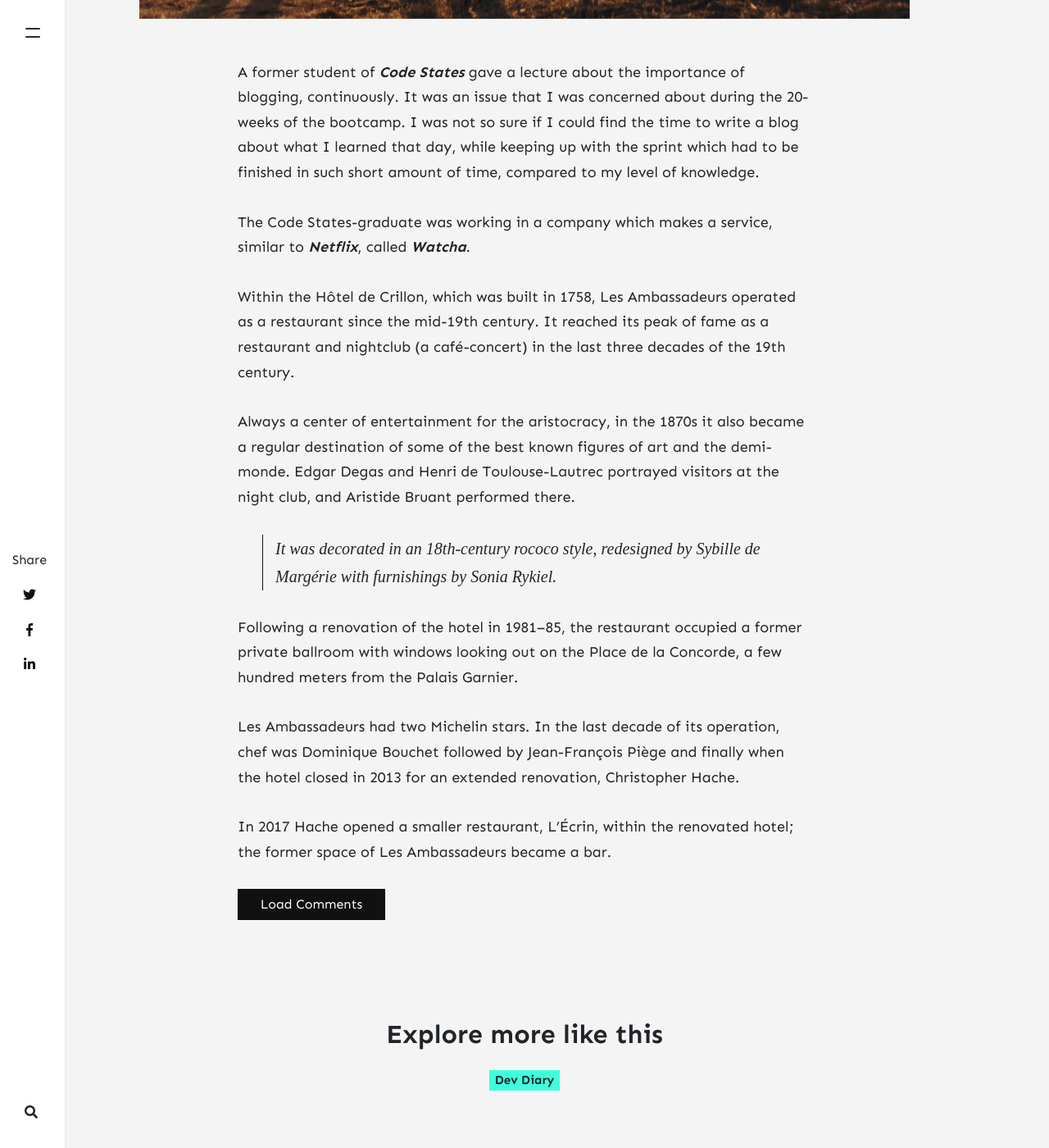
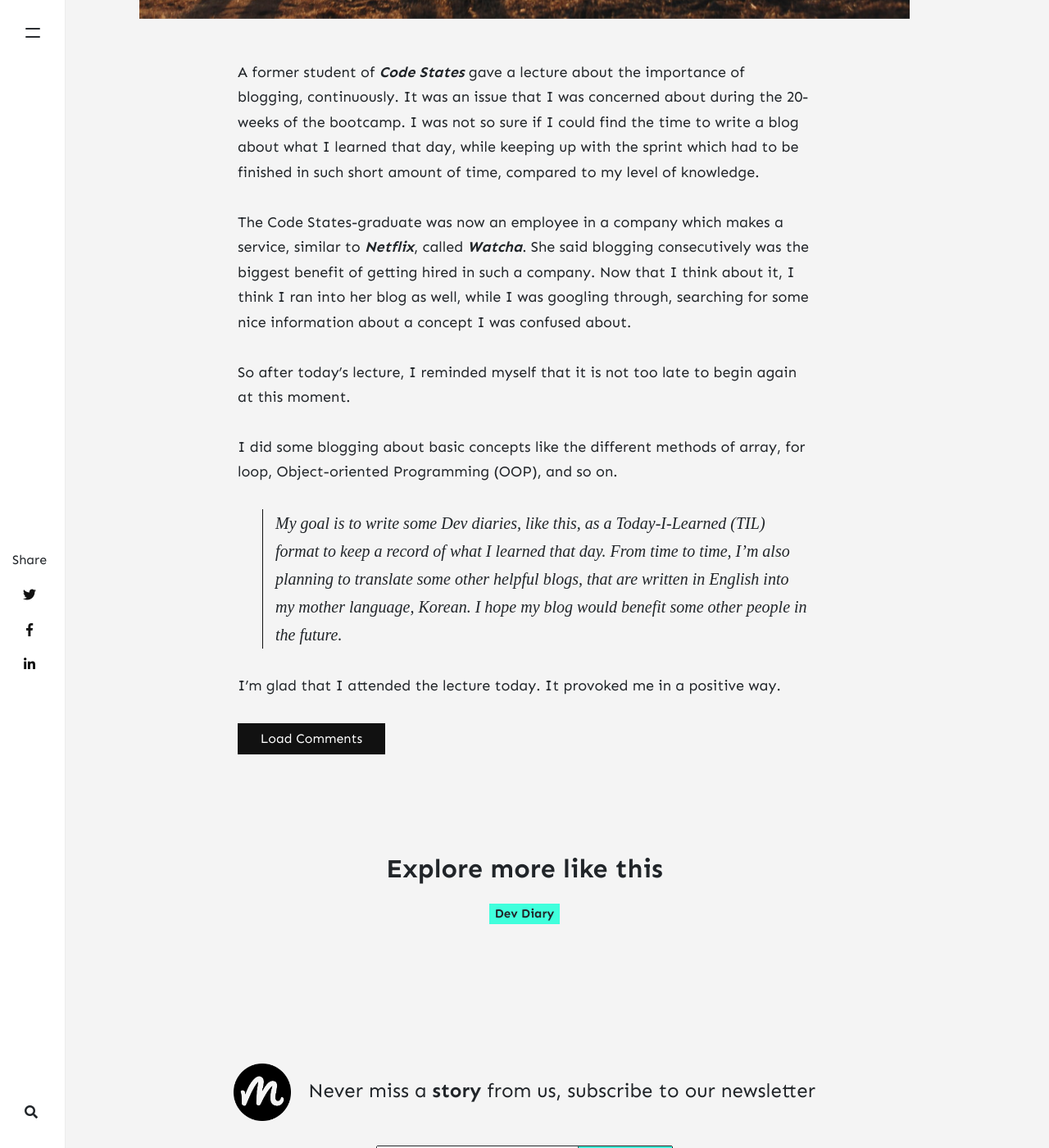
Before and after one commit to sokim1616/sokim1616.github.io, a Jekyll site: the page built from _posts/2020-08-27-les-ambassadeurs.md, in a window 1280 px wide and 1400 px high, scrolled down 1024 px. Shown: the whole window at 82% size. Built offline with Jekyll 4.4.1, drawn with Linux system fonts in a browser that asks for light colours; nearby versions of some CDN libraries; comment, search, counter and statistics services are not loaded.

Commit message:
:pencil: First blog continued
Dev Diary on 'The Importance of Blogging'

```diff
--- a/_posts/2020-08-27-les-ambassadeurs.md
+++ b/_posts/2020-08-27-les-ambassadeurs.md
@@ -11,17 +11,14 @@ A former student of ***Code States*** gave a lecture about the importance of blo
 It was an issue that I was concerned about during the 20-weeks of the bootcamp.
 I was not so sure if I could find the time to write a blog about what I learned that day, while keeping up with the sprint which had to be finished in such short amount of time, compared to my level of knowledge.
 
-The Code States-graduate was working in a company which makes a service, similar to ***Netflix***, called ***Watcha***.
+The Code States-graduate was now an employee in a company which makes a service, similar to ***Netflix***, called ***Watcha***.
+She said blogging consecutively was the biggest benefit of getting hired in such a company.
+Now that I think about it, I think I ran into her blog as well, while I was googling through, searching for some nice information about a concept I was confused about.
 
+So after today's lecture, I reminded myself that it is not too late to begin again at this moment.
 
-Within the Hôtel de Crillon, which was built in 1758, Les Ambassadeurs operated as a restaurant since the mid-19th century. It reached its peak of fame as a restaurant and nightclub (a café-concert) in the last three decades of the 19th century.
+I did some blogging about basic concepts like the different methods of array, for loop, Object-oriented Programming (OOP), and so on.
+>My goal is to write some Dev diaries, like this, as a Today-I-Learned (TIL) format to keep a record of what I learned that day.
+>From time to time, I'm also planning to translate some other helpful blogs, that are written in English into my mother language, Korean. I hope my blog would benefit some other people in the future.
 
-Always a center of entertainment for the aristocracy, in the 1870s it also became a regular destination of some of the best known figures of art and the demi-monde. Edgar Degas and Henri de Toulouse-Lautrec portrayed visitors at the night club, and Aristide Bruant performed there.
-
-> It was decorated in an 18th-century rococo style, redesigned by Sybille de Margérie with furnishings by Sonia Rykiel.
-
-Following a renovation of the hotel in 1981–85, the restaurant occupied a former private ballroom with windows looking out on the Place de la Concorde, a few hundred meters from the Palais Garnier.
-
-Les Ambassadeurs had two Michelin stars. In the last decade of its operation, chef was Dominique Bouchet  followed by Jean-François Piège and finally when the hotel closed in 2013 for an extended renovation, Christopher Hache.
-
-In 2017 Hache opened a smaller restaurant, L'Écrin, within the renovated hotel; the former space of Les Ambassadeurs became a bar.
+I'm glad that I attended the lecture today. It provoked me in a positive way.
```
